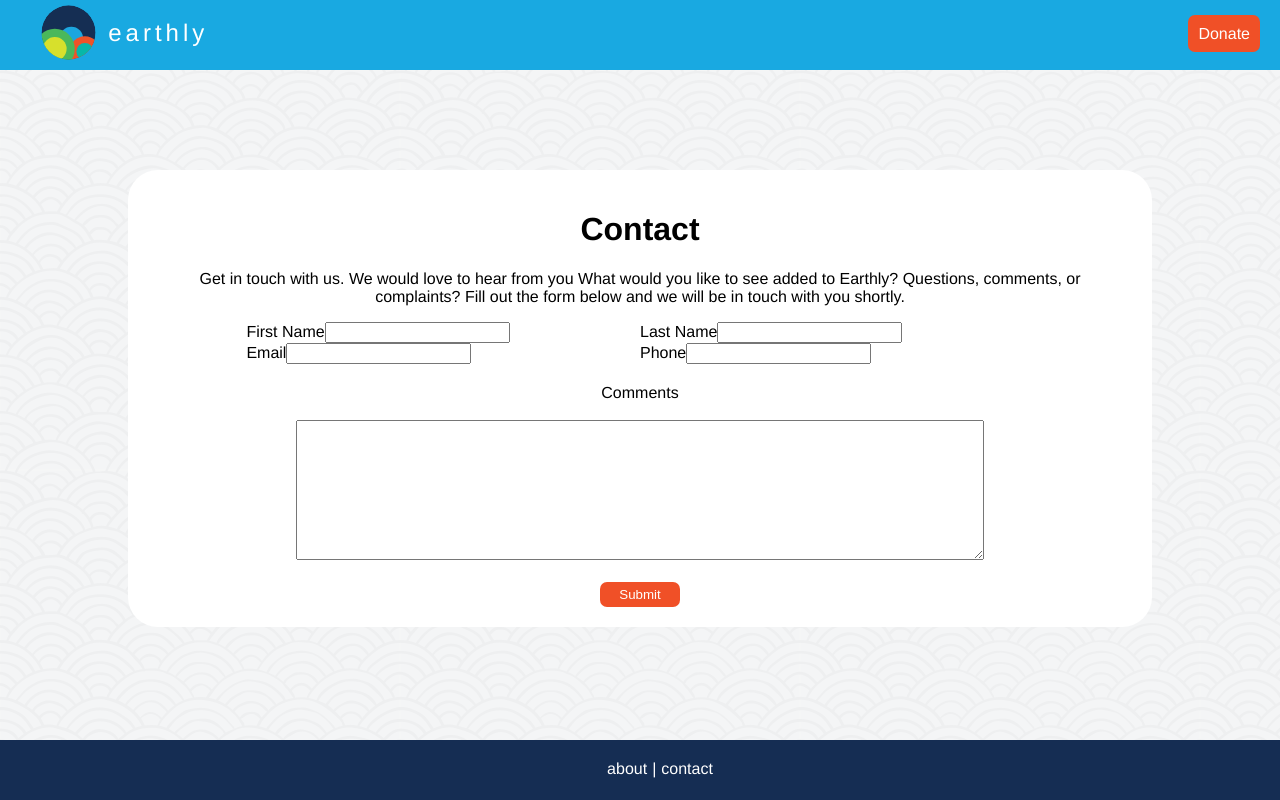
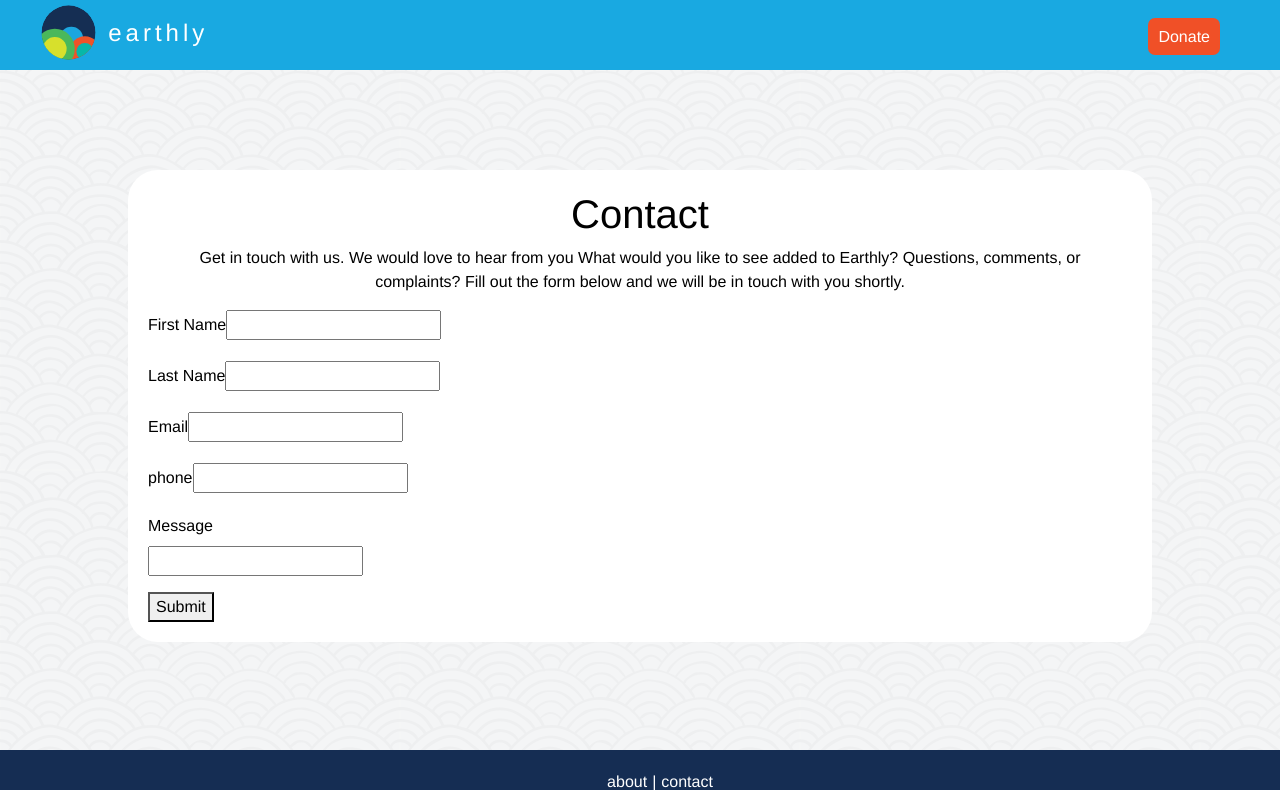
Before and after one commit to toledofernanda/Earthly, a React (Create React App) app: page /contact in a window 1280 px wide. Built offline with nearby package versions, Linux system fonts and the light colour scheme; a web font is replaced by a local one.

Commit message:
contact form working

```diff
--- a/src/components/Contact.js
+++ b/src/components/Contact.js
@@ -1,4 +1,7 @@
 import React, { Component } from 'react';
+import {Form, FormGroup, Input, Label, Button} from 'reactstrap';
+import 'bootstrap/dist/css/bootstrap.min.css';
+import axios from 'axios';
 
 const boxPosition = {
   marginRight: '10vw',
@@ -41,6 +44,39 @@ const submitButton = {
 
 
 class Contact extends Component {
+  constructor(){
+    super()
+    this.state={
+      firstName:'',
+      lastName:'',
+      email:'',
+      phone:'',
+      message:''
+
+    }
+    this.handleChange = this.handleChange.bind(this);
+    this.handleSubmit = this.handleSubmit.bind(this);
+  }
+
+  handleChange = e => {
+    this.setState({
+      [e.target.name]: e.target.value
+    })
+  }
+
+  async handleSubmit(e){
+    e.preventDefault()
+    const {firstName, lastName, email,phone, message} = this.state
+
+    const form = await axios.post('/api/form',{
+      firstName,
+      lastName,
+      email,
+      phone,
+      message
+    })
+   }
+
   render() {
     return (
       <div style = {boxPosition} className = "donationBox">
@@ -52,37 +88,57 @@ class Contact extends Component {
             </p>
         </div>
         <div className = "contactForm">
-            <form style = {form} action="https://formspree.io/langara.earthly@gmail.com" method="POST">
-                <label style ={{width: '40%'}}>
-                  First Name
-                  <script src="https://gumroad.com/js/gumroad.js"></script>
-                  <input type="text" name="firstName" />
-                </label>
-                <br />
-                <label style ={{width: '40%'}}>
-                Last Name
-                <input type="text" name="lastName" />
-                </label>
-                <br />
-                <label style ={{width: '40%'}}>
-                Email
-                <input type="email" name="_replyto" />
-                </label>
-                <br />
-                <label style ={{width: '40%'}}>
-                Phone
-                <span><input type="tel" name="phoneNumber" /></span>
-                </label>
-                <br />
-                <div className='commentBox' style = {comment}>
-                <label style = {{alignSelf: 'center'}}>Comments</label><br />
-                  <label style = {{alignSelf: 'center', width:'70%'}}>
-                  <textarea style ={{boxSizing: 'border-box',width: '100%', height:'140px'}} type="text" name="comments" width='80%'></textarea>
-                  </label>
-                  <br />
-                  <input style = {submitButton} type="submit" value="Submit" />
-                </div>
-            </form>
+          <Form onSubmit={this.handleSubmit}>
+            <FormGroup>
+              <Label for="firstName">First Name</Label>
+              <input
+              type="text"
+              name= "firstName"
+              onChange = {this.handleChange}
+              />
+            </FormGroup>
+
+            <FormGroup>
+              <Label for="lastName">Last Name</Label>
+              <input
+              type="text"
+              name= "lastName"
+              onChange = {this.handleChange}
+              />
+            </FormGroup>
+
+            <FormGroup>
+              <Label for="email">Email</Label>
+              <input
+              type="email"
+              name= "email"
+              onChange = {this.handleChange}
+              />
+            </FormGroup>
+
+            <FormGroup>
+              <Label for="phone">phone</Label>
+              <input
+              type="text"
+              pattern="[0-9]*"
+              name= "phone"
+              onChange = {this.handleChange}
+              />
+            </FormGroup>
+
+            <FormGroup style={{width:'200px'}}>
+              <Label for="message">Message</Label>
+              <input
+              type="textarea"
+              name= "message"
+              onChange = {this.handleChange}
+              />
+            </FormGroup>
+
+            <button>Submit</button>
+          </Form>
+
+
           </div>
       </div>
 
```
Also changed, not shown: form.js (added, +53 -0 lines), package.json (+28 -3 lines).
